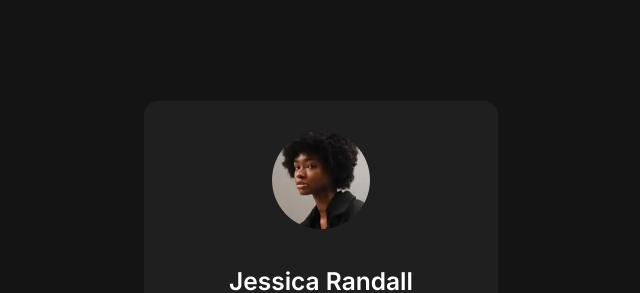
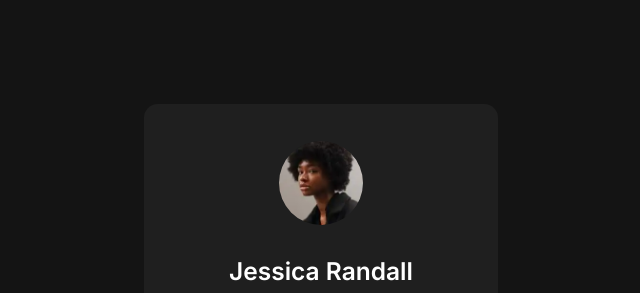
Before and after one commit to PatricioZarauz/social-links-profile-main, a plain HTML site: page index.html in a window 1280 px wide. Shown: the top 293 px of the page, without its empty margins (319-959 px from the left). Drawn offline with Linux system fonts and the light colour scheme.

Commit message:
Minor style fixes

```diff
--- a/index.html
+++ b/index.html
@@ -38,7 +38,6 @@
               src="./assets/images/avatar-jessica.jpeg"
               alt="account profile photo"
             />
-            <source />
           </picture>
           <h4>Jessica Randall</h4>
           <h5>London, United Kingdom</h5>
--- a/index.scss
+++ b/index.scss
@@ -40,7 +40,7 @@ main {
     border-style: solid;
     border-width: 0.25ch;
     border-radius: 1rem;
-    padding: 2rem;
+    padding: 2.5rem;
     display: flex;
     flex-direction: column;
     gap: 2rem;
@@ -49,10 +49,10 @@ main {
       text-align: center;
 
       img {
-        width: 7rem;
+        width: 6rem;
         aspect-ratio: 1/1;
         border-radius: 100%;
-        margin-bottom: 2.4rem;
+        margin-bottom: 2rem;
       }
 
       h4 {
```
Also changed, not shown: stylesheets/index.css, 1 other file.
